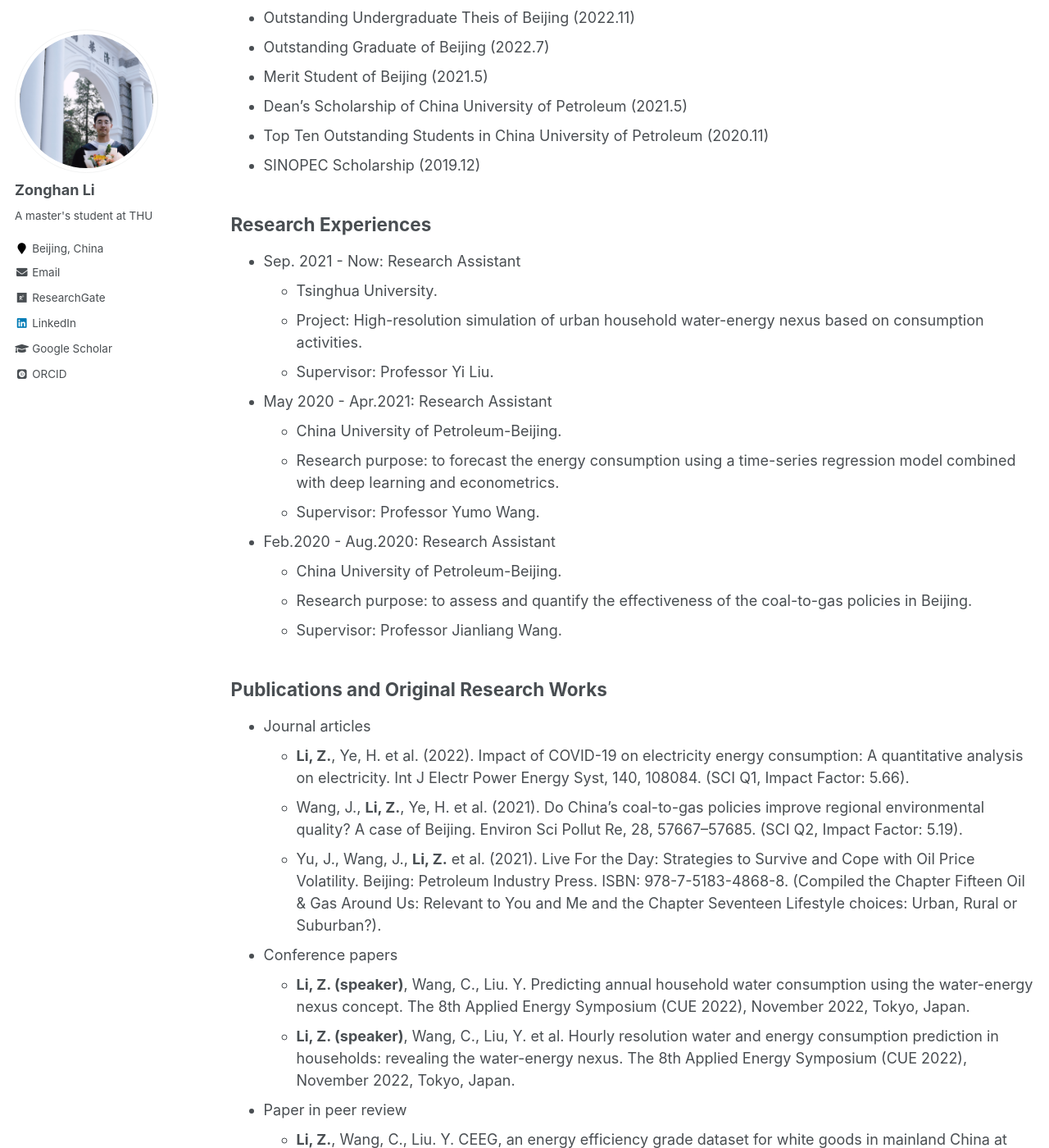
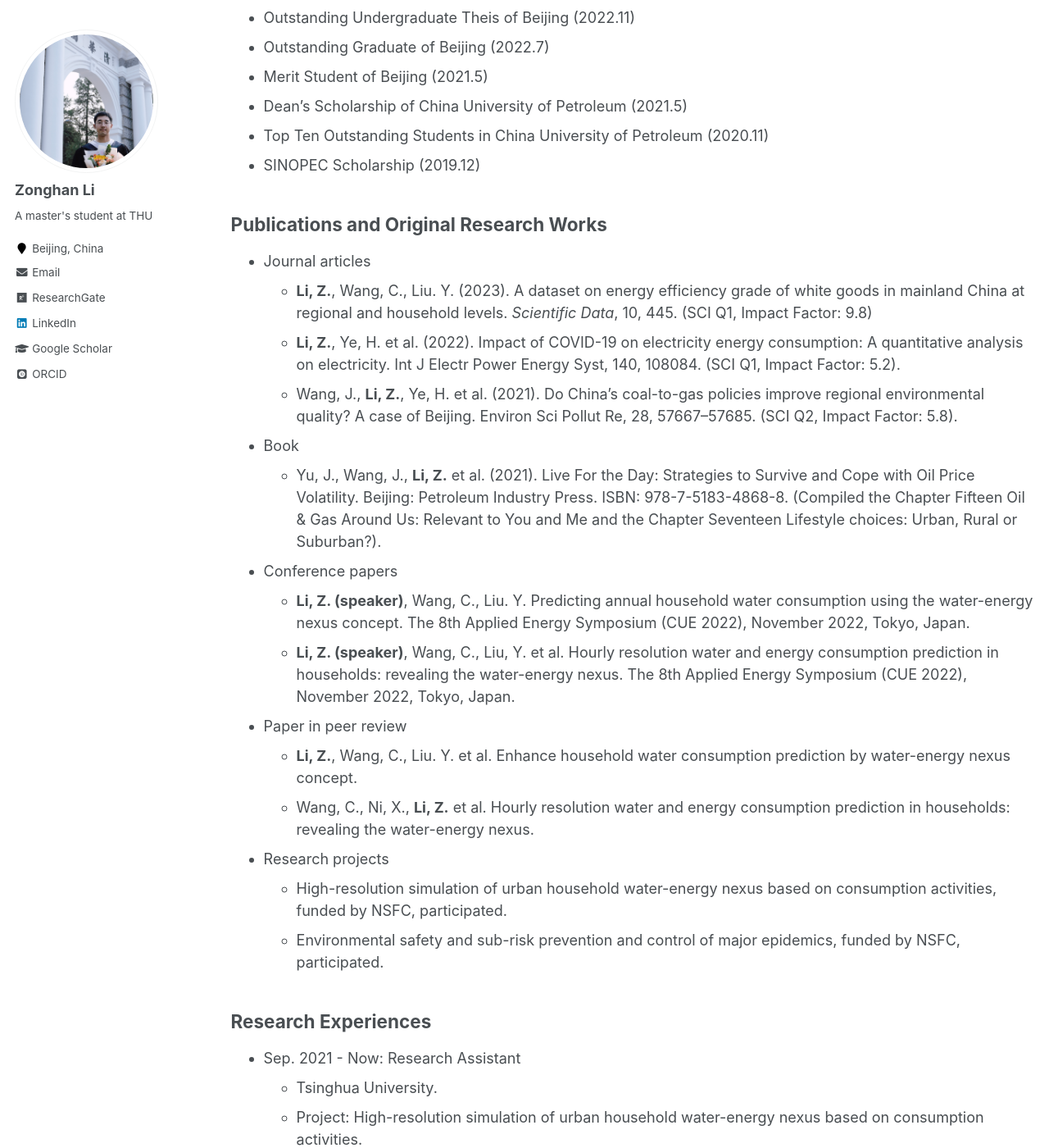
Before and after one commit to lzh3278/lzh.github.io, a Jekyll site: the page built from _pages/cv.md, in a window 1280 px wide and 1400 px high, scrolled down 878 px. Shown: the whole window at 82% size. Built offline with Jekyll 4.4.1, drawn with Linux system fonts in a browser that asks for light colours; some web fonts are replaced; part of the change alters nothing that is shown; some of the changed text lies outside the part shown.

Commit message:
Update cv.md

```diff
--- a/_pages/cv.md
+++ b/_pages/cv.md
@@ -35,6 +35,24 @@ Awards and Honors
 * Top Ten Outstanding Students in China University of Petroleum (2020.11)
 * SINOPEC Scholarship (2019.12)
 
+Publications and Original Research Works
+------
+* Journal articles
+    * **Li, Z.**, Wang, C., Liu. Y. (2023). A dataset on energy efficiency grade of white goods in mainland China at regional and household levels. *Scientific Data*, 10, 445. (SCI Q1, Impact Factor: 9.8)
+    * **Li, Z.**, Ye, H. et al. (2022). Impact of COVID-19 on electricity energy consumption: A quantitative analysis on electricity. Int J Electr Power Energy Syst, 140, 108084. (SCI Q1, Impact Factor: 5.2).
+    * Wang, J., **Li, Z.**, Ye, H. et al. (2021). Do China’s coal-to-gas policies improve regional environmental quality? A case of Beijing. Environ Sci Pollut Re, 28, 57667–57685. (SCI Q2, Impact Factor: 5.8).
+* Book
+    * Yu, J., Wang, J., **Li, Z.** et al. (2021). Live For the Day: Strategies to Survive and Cope with Oil Price Volatility. Beijing: Petroleum Industry Press. ISBN: 978-7-5183-4868-8. (Compiled the Chapter Fifteen Oil & Gas Around Us: Relevant to You and Me and the Chapter Seventeen Lifestyle choices: Urban, Rural or Suburban?).
+* Conference papers
+    * **Li, Z. (speaker)**, Wang, C., Liu. Y. Predicting annual household water consumption using the water-energy nexus concept. The 8th Applied Energy Symposium (CUE 2022), November 2022, Tokyo, Japan.
+    * **Li, Z. (speaker)**, Wang, C., Liu, Y. et al. Hourly resolution water and energy consumption prediction in households: revealing the water-energy nexus. The 8th Applied Energy Symposium (CUE 2022), November 2022, Tokyo, Japan.
+* Paper in peer review
+    * **Li, Z.**, Wang, C., Liu. Y. et al. Enhance household water consumption prediction by water-energy nexus concept.
+    * Wang, C., Ni, X., **Li, Z.** et al. Hourly resolution water and energy consumption prediction in households: revealing the water-energy nexus.
+* Research projects
+    * High-resolution simulation of urban household water-energy nexus based on consumption activities, funded by NSFC, participated.
+    * Environmental safety and sub-risk prevention and control of major epidemics, funded by NSFC, participated.
+
 
 Research Experiences
 ------
@@ -53,22 +71,6 @@ Research Experiences
   * Research purpose: to assess and quantify the effectiveness of the coal-to-gas policies in Beijing.
   * Supervisor: Professor Jianliang Wang.
 
-Publications and Original Research Works
-------
-* Journal articles
-    * **Li, Z.**, Ye, H. et al. (2022). Impact of COVID-19 on electricity energy consumption: A quantitative analysis on electricity. Int J Electr Power Energy Syst, 140, 108084. (SCI Q1, Impact Factor: 5.66).
-    * Wang, J., **Li, Z.**, Ye, H. et al. (2021). Do China’s coal-to-gas policies improve regional environmental quality? A case of Beijing. Environ Sci Pollut Re, 28, 57667–57685. (SCI Q2, Impact Factor: 5.19).
-    * Yu, J., Wang, J., **Li, Z.** et al. (2021). Live For the Day: Strategies to Survive and Cope with Oil Price Volatility. Beijing: Petroleum Industry Press. ISBN: 978-7-5183-4868-8. (Compiled the Chapter Fifteen Oil & Gas Around Us: Relevant to You and Me and the Chapter Seventeen Lifestyle choices: Urban, Rural or Suburban?).
-* Conference papers
-    * **Li, Z. (speaker)**, Wang, C., Liu. Y. Predicting annual household water consumption using the water-energy nexus concept. The 8th Applied Energy Symposium (CUE 2022), November 2022, Tokyo, Japan.
-    * **Li, Z. (speaker)**, Wang, C., Liu, Y. et al. Hourly resolution water and energy consumption prediction in households: revealing the water-energy nexus. The 8th Applied Energy Symposium (CUE 2022), November 2022, Tokyo, Japan.
-* Paper in peer review
-    * **Li, Z.**, Wang, C., Liu. Y. CEEG, an energy efficiency grade dataset for white goods in mainland China at regional and household levels.
-    * **Li, Z.**, Wang, C., Liu. Y. et al. Enhance household water consumption prediction by water-energy nexus concept.
-    * Wang, C., Ni, X., **Li, Z.** et al. Hourly resolution water and energy consumption prediction in households: revealing the water-energy nexus.
-* Research projects
-    * High-resolution simulation of urban household water-energy nexus based on consumption activities, funded by NSFC, participated.
-    * Environmental safety and sub-risk prevention and control of major epidemics, funded by NSFC, participated.
 
 Professional Experiences
 ------
```
